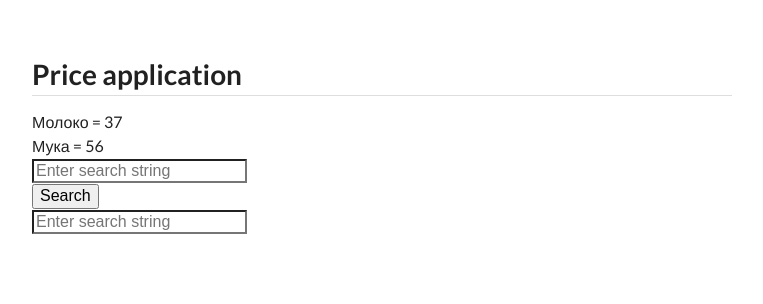
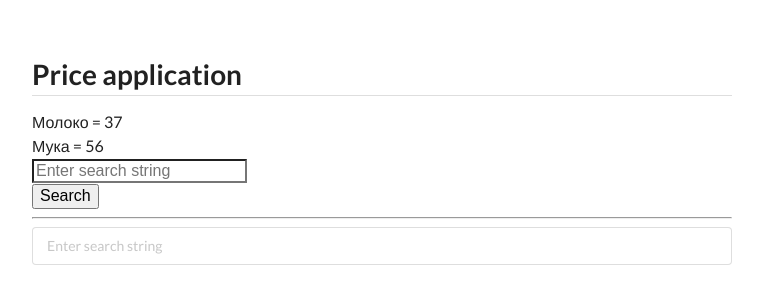
Before and after one commit to 6card/angular2-price-shop, an Angular app: page / in a window 1280 px wide. Shown: the top 304 px of the page, without its empty margins (258-1021 px from the left). Built offline with nearby package versions, Linux system fonts and the light colour scheme.

Commit message:
html added

```diff
--- a/src/app/price-list/price-list.component.html
+++ b/src/app/price-list/price-list.component.html
@@ -7,9 +7,9 @@
   </div>
   <button class="btn btn-primary" (click)="doSearch(search.value)">Search</button>
 </form>
-
-<form class="form-inline">
-  <div class="form-group">
+<hr>
+<form class="ui form">
+  <div class="field">
     <input type="search" class="form-control" placeholder="Enter search string" [formControl]="searchField">
   </div>
 </form>
```
